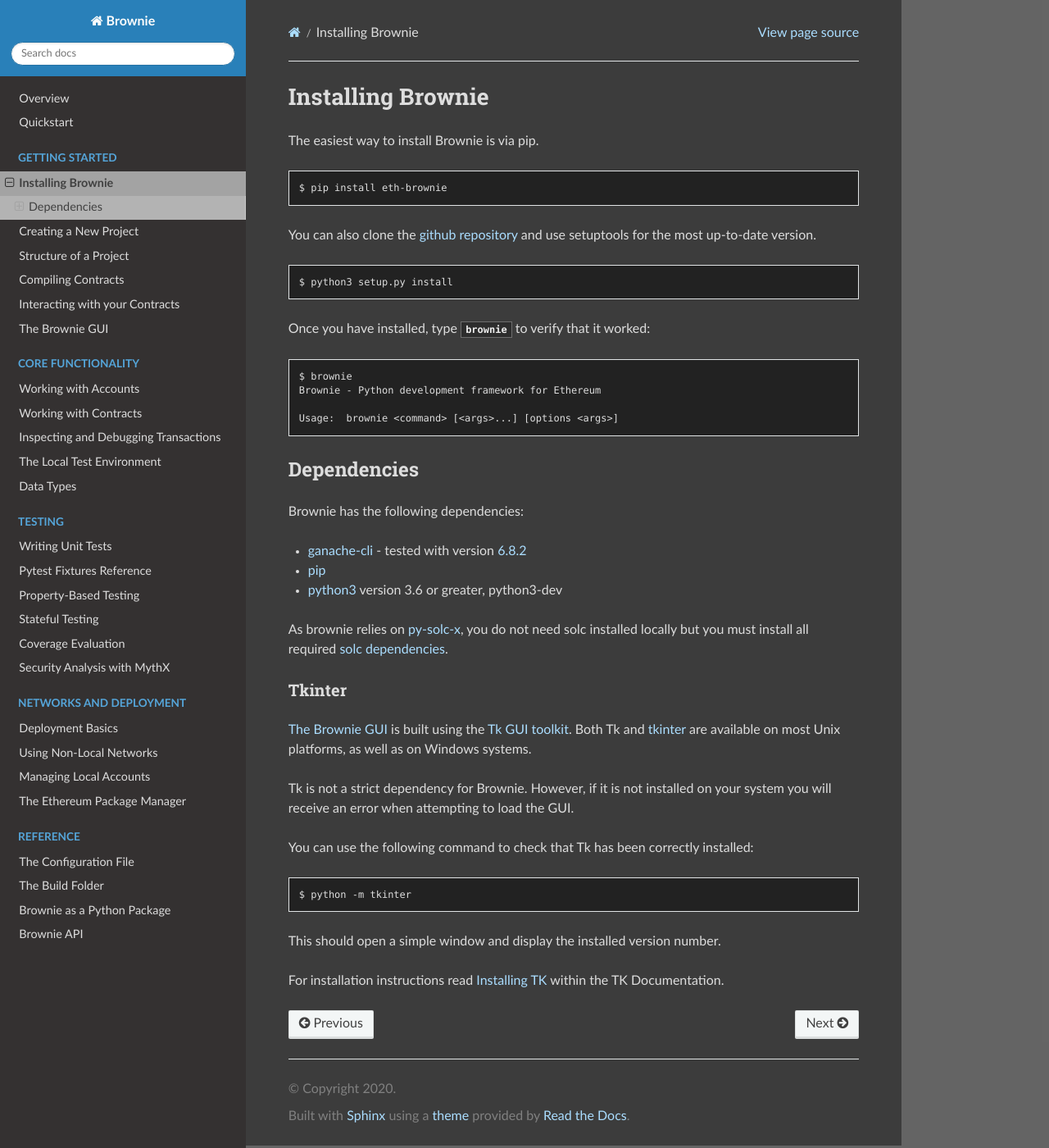
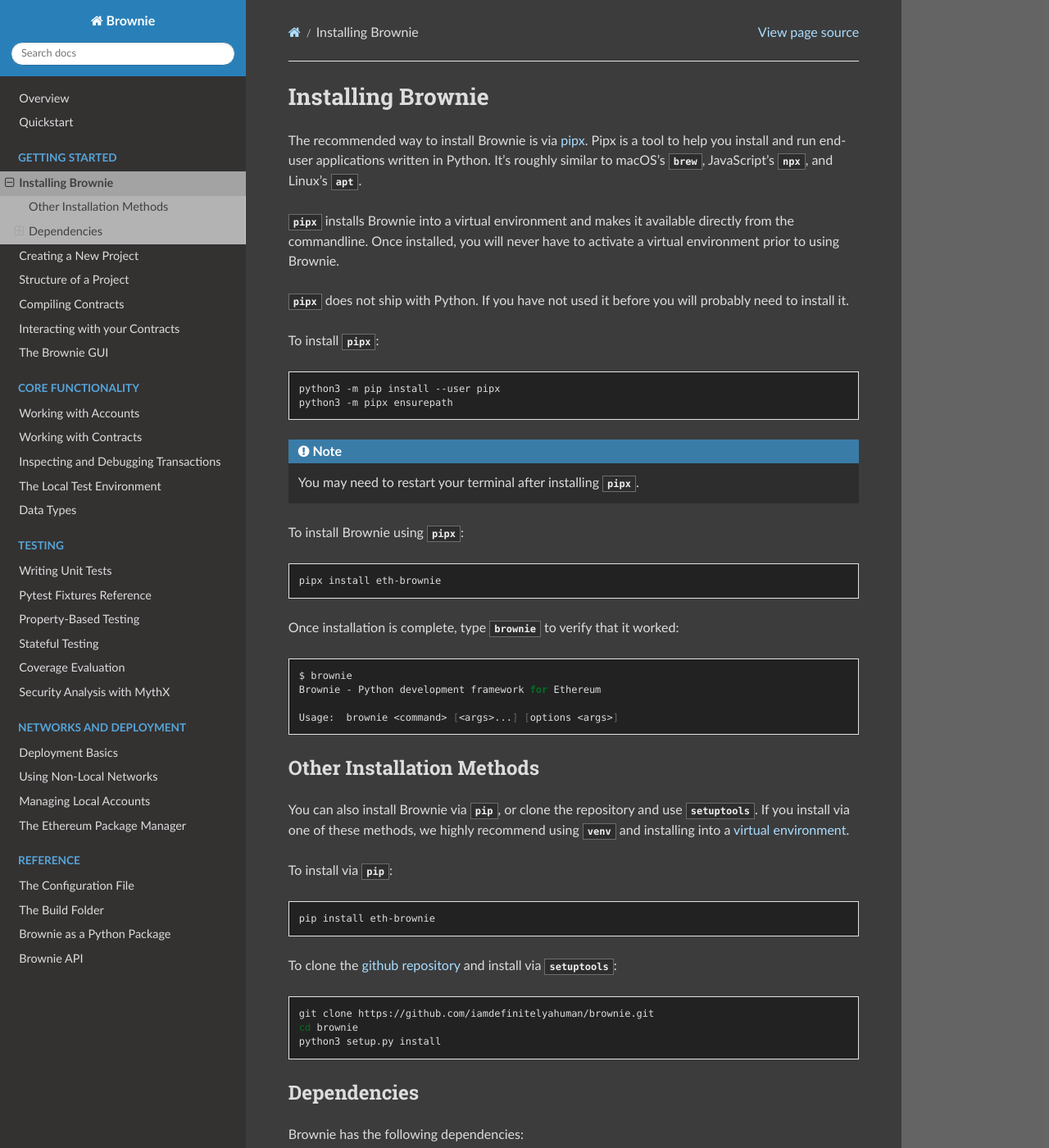
Before and after one commit to eth-brownie/brownie, a Sphinx documentation site: the page built from docs/install.rst, in a window 1280 px wide and 1400 px high. Shown: the whole window at 82% size. Built offline with Sphinx 7.4.7 and the Read the Docs theme 2.0.0, drawn with Linux system fonts in a browser that asks for light colours; some of the changed text lies outside the part shown.

Commit message:
docs: recommend pipx for installation

```diff
--- a/docs/install.rst
+++ b/docs/install.rst
@@ -4,37 +4,67 @@
 Installing Brownie
 ==================
 
-The easiest way to install Brownie is via pip.
+The recommended way to install Brownie is via `pipx <https://github.com/pipxproject/pipx>`_. Pipx is a tool to help you install and run end-user applications written in Python. It's roughly similar to macOS's ``brew``, JavaScript's ``npx``, and Linux's ``apt``.
 
-::
+``pipx`` installs Brownie into a virtual environment and makes it available directly from the commandline. Once installed, you will never have to activate a virtual environment prior to using Brownie.
 
-    $ pip install eth-brownie
+``pipx`` does not ship with Python. If you have not used it before you will probably need to install it.
 
-You can also clone the `github repository <https://github.com/iamdefinitelyahuman/brownie>`_ and use setuptools for the most up-to-date version.
+To install ``pipx``:
 
-::
+.. code-block:: bash
 
-    $ python3 setup.py install
+    python3 -m pip install --user pipx
+    python3 -m pipx ensurepath
 
-Once you have installed, type ``brownie`` to verify that it worked:
+.. note::
 
-::
+    You may need to restart your terminal after installing ``pipx``.
+
+To install Brownie using ``pipx``:
+
+.. code-block:: bash
+
+    pipx install eth-brownie
+
+Once installation is complete, type ``brownie`` to verify that it worked:
+
+.. code-block:: bash
 
     $ brownie
     Brownie - Python development framework for Ethereum
 
     Usage:  brownie <command> [<args>...] [options <args>]
 
+
+Other Installation Methods
+==========================
+
+You can also install Brownie via ``pip``, or clone the repository and use ``setuptools``. If you install via one of these methods, we highly recommend using ``venv`` and installing into a `virtual environment <https://docs.python.org/3/library/venv.html>`_.
+
+To install via ``pip``:
+
+.. code-block:: bash
+
+    pip install eth-brownie
+
+To clone the `github repository <https://github.com/iamdefinitelyahuman/brownie>`_ and install via ``setuptools``:
+
+.. code-block:: bash
+
+    git clone https://github.com/iamdefinitelyahuman/brownie.git
+    cd brownie
+    python3 setup.py install
+
 Dependencies
 ============
 
 Brownie has the following dependencies:
 
+* `python3 <https://www.python.org/downloads/release/python-368/>`_ version 3.6 or greater, python3-dev
 * `ganache-cli <https://github.com/trufflesuite/ganache-cli>`_ - tested with version `6.8.2 <https://github.com/trufflesuite/ganache-cli/releases/tag/v6.8.2>`_
-* `pip <https://pypi.org/project/pip/>`_
-* `python3 <https://www.python.org/downloads/release/python-368/>`_ version 3.6 or greater, python3-dev
 
-As brownie relies on `py-solc-x <https://github.com/iamdefinitelyahuman/py-solc-x>`_, you do not need solc installed locally but you must install all required `solc dependencies <https://solidity.readthedocs.io/en/latest/installing-solidity.html#binary-packages>`_.
+Brownie uses `py-solc-x <https://github.com/iamdefinitelyahuman/py-solc-x>`_ for solc version management. You do not need solc installed locally, but you must install all required `solc dependencies <https://solidity.readthedocs.io/en/latest/installing-solidity.html#binary-packages>`_.
 
 
 .. _install-tk:
@@ -48,9 +78,9 @@
 
 You can use the following command to check that Tk has been correctly installed:
 
-::
+.. code-block:: bash
 
-    $ python -m tkinter
+    python -m tkinter
 
 This should open a simple window and display the installed version number.
 
```
Also changed, not shown: README.md (+30 -4 lines).
